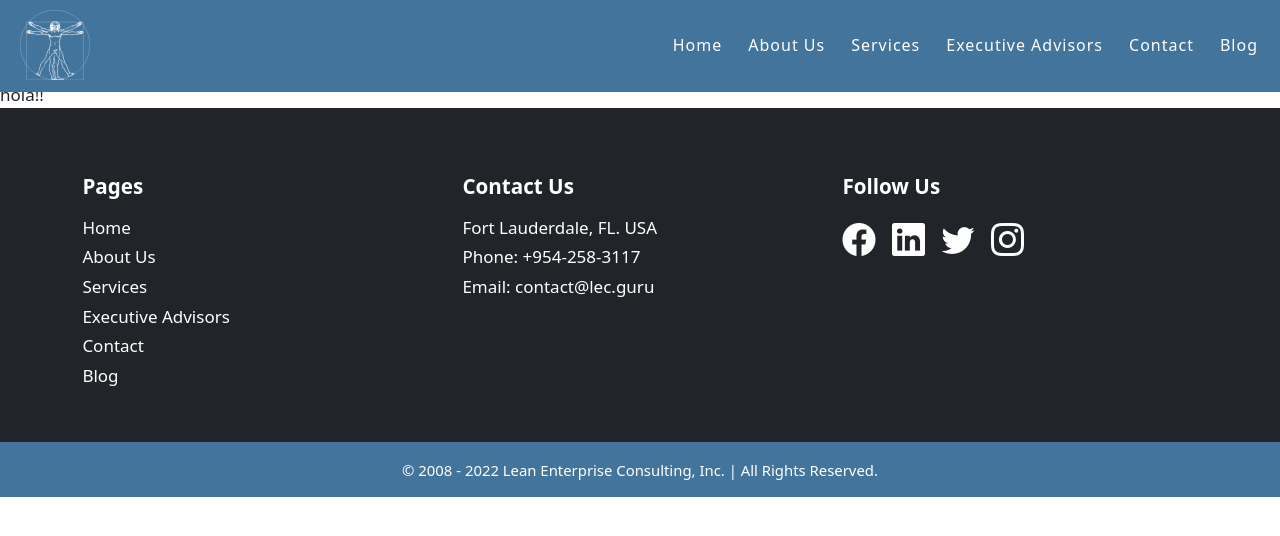
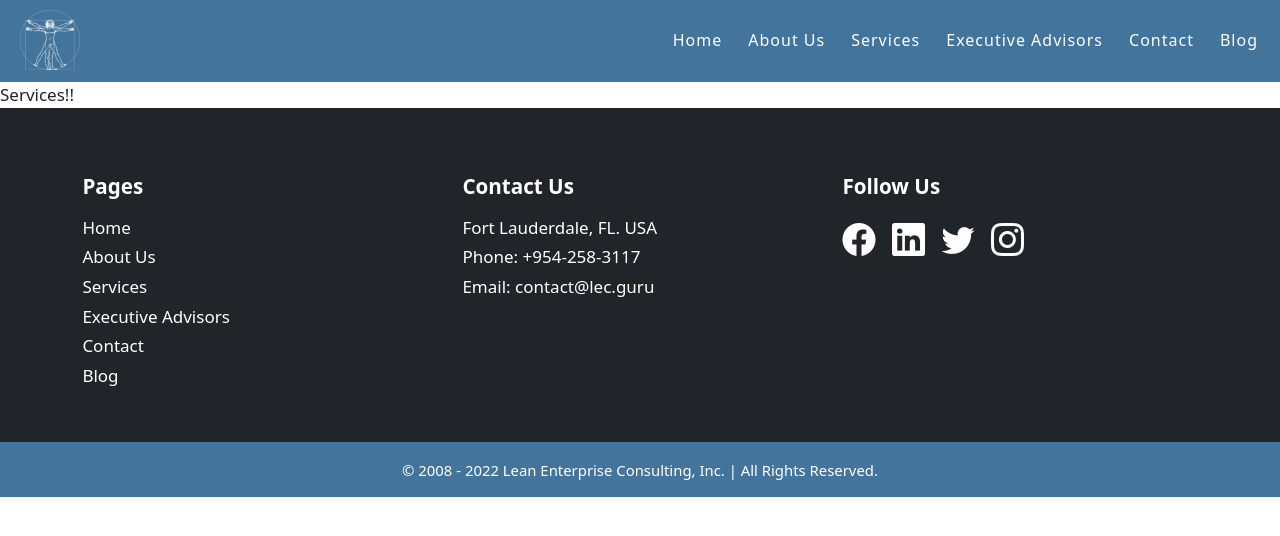
Before and after one commit to alonso-baldioceda/lec.guru, a Gatsby site: page /services in a window 1280 px wide. Built offline with nearby package versions, Linux system fonts and the light colour scheme; Gatsby itself is replaced by a stand-in of ours.

Commit message:
logo static image

```diff
--- a/src/components/header/Brand.jsx
+++ b/src/components/header/Brand.jsx
@@ -1,6 +1,7 @@
 import React from "react";
 import { Link as GatsbyLink } from "gatsby";
 import styled from "styled-components";
+import { StaticImage } from "gatsby-plugin-image";
 
 // Variables
 import { prefix } from "./../../shared/styles.js";
@@ -19,10 +20,17 @@ const StyledBrand = styled((props) => <GatsbyLink {...props} />)`
   }
 `;
 
-const Brand = ({ alt, icon, to }) => {
+const Brand = ({ to }) => {
   return (
     <StyledBrand className={`${prefix}-brand`} to={to}>
-      <img src={`images/${icon}.svg`} alt={alt} />
+      <StaticImage
+        src="./../../images/logo.svg"
+        alt="LEAN Entreprise Consulting"
+        placeholder="blurred"
+        layout="fixed"
+        width={60}
+        height={60}
+      />
     </StyledBrand>
   );
 };
--- a/src/pages/index.js
+++ b/src/pages/index.js
@@ -1,7 +1,7 @@
 import React from "react";
+import { graphql } from "gatsby";
 import styled from "styled-components";
 import { Container, Row, Col } from "react-bootstrap";
-import { graphql } from "gatsby";
 
 // Variables
 import { color, prefix } from "./../shared/styles.js";
@@ -163,7 +163,7 @@ const IndexPage = ({ data }) => {
 
 export default IndexPage;
 
-export const Head = () => <title>Home Page</title>;
+export const Head = () => <title>Homepage</title>;
 
 export const query = graphql`
   query {
@@ -223,8 +223,6 @@ export const query = graphql`
           }
           header {
             brand {
-              alt
-              icon
               to
             }
             nav {
--- a/src/pages/services.jsx
+++ b/src/pages/services.jsx
@@ -1,4 +1,5 @@
 import React from "react";
+import { graphql } from "gatsby";
 import styled from "styled-components";
 
 // Variables
@@ -10,89 +11,16 @@ import Layout from "../components/Layout";
 
 const StyledServicesPage = styled.div``;
 
-const ServicesPage = () => {
-  const nav = [
-    {
-      label: "Home",
-      link: "/",
-    },
-    {
-      label: "About Us",
-      link: "/about",
-    },
-    {
-      label: "Services",
-      link: "/services",
-    },
-    {
-      label: "Executive Advisors",
-      link: "/executive-advisors",
-    },
-    {
-      label: "Contact",
-      link: "/contact",
-    },
-    {
-      label: "Blog",
-      link: "/blog",
-    },
-  ];
-
-  const data = {
-    header: {
-      top: {
-        phone: { label: "Call now", href: "+19542583117", icon: "call" },
-        email: {
-          label: "contact@lec.guru",
-          href: "contact@lec.guru",
-          icon: "envelope",
-        },
-      },
-      brand: {
-        icon: "logo",
-        alt: "Lean Enterprise Consulting",
-        to: "/",
-      },
-      nav: nav,
-    },
-    footer: {
-      nav: { heading: "Pages", nav: nav },
-      social: {
-        heading: "Follow Us",
-        links: [
-          {
-            icon: "facebook",
-            link: "https://www.facebook.com/",
-          },
-          {
-            icon: "linkedin",
-            link: "https://www.linkedin.com/",
-          },
-          {
-            icon: "twitter",
-            link: "https://twitter.com/",
-          },
-          {
-            icon: "instagram",
-            link: "https://www.instagram.com/",
-          },
-        ],
-      },
-      contact: {
-        heading: "Contact Us",
-        address: "Fort Lauderdale, FL. USA",
-        phone: "Phone: +954-258-3117",
-        email: "Email: contact@lec.guru",
-      },
-      copyright:
-        "© 2008 - 2022 Lean Enterprise Consulting, Inc. | All Rights Reserved.",
-    },
-  };
+const ServicesPage = ({ data }) => {
+  const { allDataJson } = data || {};
+  const { edges } = allDataJson || {};
+  const { node } = edges[0] || {};
+  const { header, footer } = node || {};
 
   return (
     <StyledServicesPage>
-      <Layout header={data.header} footer={data.footer}>
-        hola!!
+      <Layout header={header} footer={footer}>
+        Services!!
       </Layout>
     </StyledServicesPage>
   );
@@ -100,4 +28,125 @@ const ServicesPage = () => {
 
 export default ServicesPage;
 
-export const Head = () => <title>Home Page</title>;
+export const Head = () => <title>Services</title>;
+
+export const query = graphql`
+  query {
+    allDataJson {
+      edges {
+        node {
+          about {
+            heading
+            mission {
+              heading
+              text
+            }
+            company {
+              heading
+              text
+            }
+          }
+          blog {
+            heading
+            slider {
+              nodes {
+                cta {
+                  label
+                  link
+                }
+                heading
+                img {
+                  alt
+                  src
+                }
+              }
+            }
+            text
+          }
+          footer {
+            contact {
+              address
+              email
+              heading
+              phone
+            }
+            copyright
+            nav {
+              heading
+              nav {
+                label
+                link
+              }
+            }
+            social {
+              heading
+              links {
+                icon
+                link
+              }
+            }
+          }
+          header {
+            brand {
+              to
+            }
+            nav {
+              label
+              link
+            }
+            top {
+              email {
+                href
+                icon
+                label
+              }
+              phone {
+                href
+                icon
+                label
+              }
+            }
+          }
+          hero {
+            cta {
+              label
+              link
+            }
+            heading
+            img
+            small
+            text
+          }
+          services {
+            cards {
+              cta
+              heading
+              icon
+              link
+              text
+            }
+            heading
+            text
+          }
+          team {
+            cards {
+              img
+              job
+              link
+              name
+              social {
+                heading
+                links {
+                  icon
+                  link
+                }
+              }
+              text
+            }
+            heading
+          }
+        }
+      }
+    }
+  }
+`;
```
Also changed, not shown: src/images/logo.svg (added).
